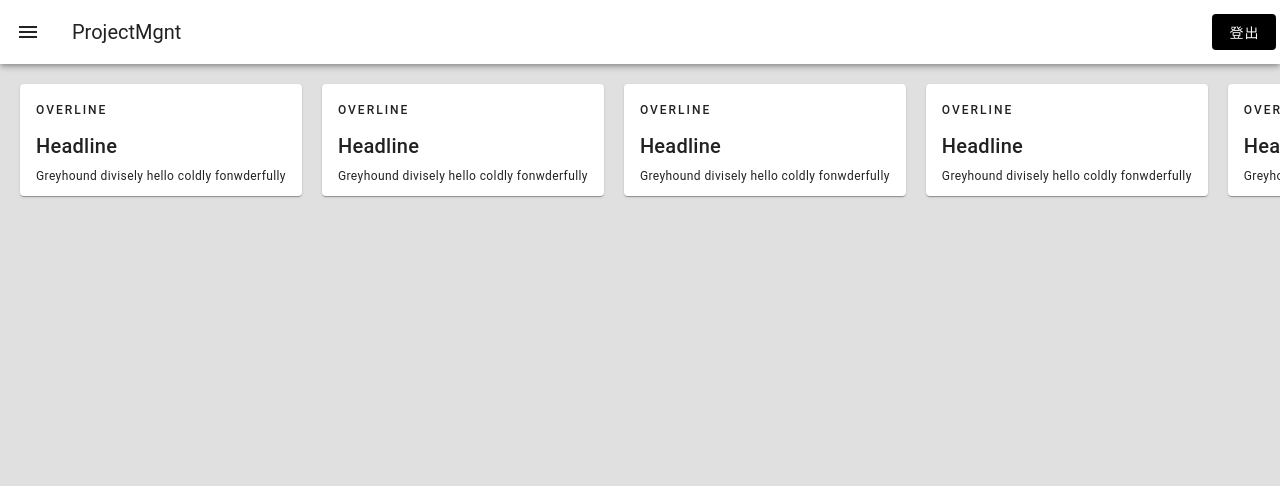
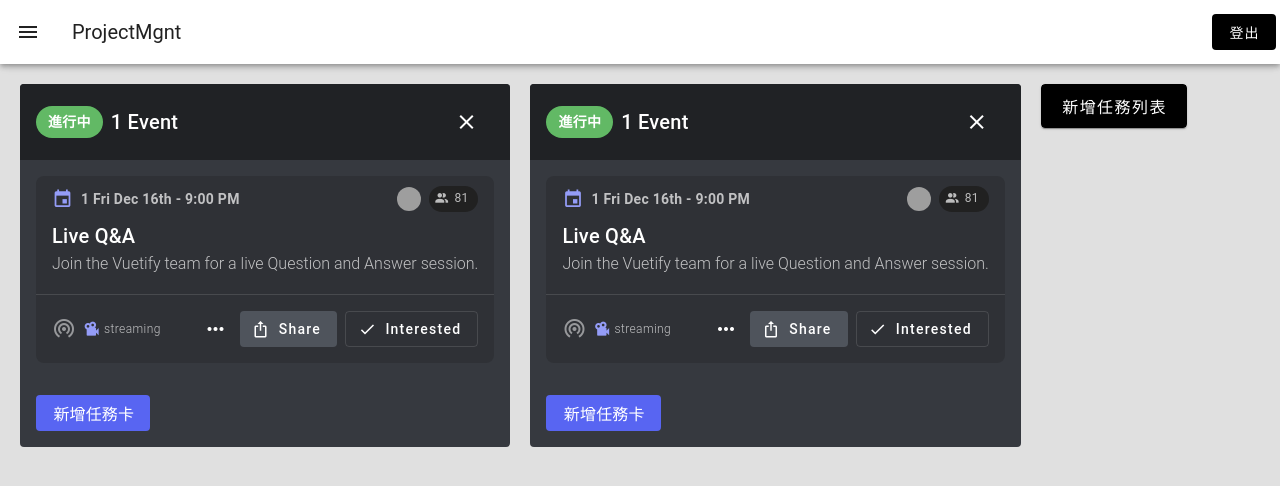
Before and after one commit to ZhiRongDev/ProjectMgmt, a Vue app: page /project in a window 1280 px wide. Shown: the top 486 px of the page. Built offline with nearby package versions, Linux system fonts and the light colour scheme; grey boxes are pictures that could not be loaded.

Commit message:
Fix task card

```diff
--- a/src/views/ProjectView.vue
+++ b/src/views/ProjectView.vue
@@ -1,21 +1,84 @@
 <template>
     <AppWrapper>
+        <!-- https://vuetifyjs.com/en/components/buttons/#discord-event -->
         <div class="pa-5 task-container overflow-x-auto">
-            <template v-for="n in 10" :key="n">
-                <v-card class="mr-5 d-inline-block">
-                    <v-card-item>
-                        <div>
-                            <div class="text-overline mb-1">
-                                OVERLINE
+            <template v-for="n in 2" :key="n">
+                <v-card class="mr-5 task-card" color="#36393f" theme="dark" variant="flat">
+                    <v-sheet color="#202225">
+                        <v-card-item>
+                            <template v-slot:prepend>
+                                <v-card-title class="d-flex">
+                                    <!-- <v-icon icon="mdi-calendar" start></v-icon> -->
+                                    <v-chip class="bg-green mr-2"><strong>進行中</strong></v-chip>
+                                    1 Event
+                                </v-card-title>
+                            </template>
+
+                            <v-divider vertical class="mx-2"></v-divider>
+
+                            <template v-slot:append>
+                                <v-btn icon="$close" size="large" variant="text"></v-btn>
+                            </template>
+                        </v-card-item>
+                    </v-sheet>
+
+                    <v-card class="ma-4" color="#2f3136" rounded="lg" variant="flat">
+                        <v-card-item>
+                            <v-card-title class="text-body-2 d-flex align-center">
+                                <v-icon color="#949cf7" icon="mdi-calendar" start></v-icon>
+
+                                <span class="text-medium-emphasis font-weight-bold">1 Fri Dec 16th - 9:00 PM</span>
+
+                                <v-spacer></v-spacer>
+
+                                <v-avatar image="https://cdn.vuetifyjs.com/images/john-smirk.png" size="x-small"></v-avatar>
+
+                                <v-chip class="ms-2 text-medium-emphasis" color="grey-darken-4"
+                                    prepend-icon="mdi-account-multiple" size="small" text="81" variant="flat"></v-chip>
+                            </v-card-title>
+
+                            <div class="py-2">
+                                <div class="text-h6">Live Q&A</div>
+
+                                <div class="font-weight-light text-medium-emphasis">
+                                    Join the Vuetify team for a live Question and Answer session.
+                                </div>
                             </div>
-                            <div class="text-h6 mb-1">
-                                Headline
-                            </div>
-                            <div class="text-caption">Greyhound divisely hello coldly fonwderfully</div>
+                        </v-card-item>
+
+                        <v-divider></v-divider>
+
+                        <div class="pa-4 d-flex align-center">
+                            <v-icon color="disabled" icon="mdi-broadcast" start></v-icon>
+
+                            <v-icon color="#949cf7" icon="mdi-video-vintage" size="x-small"></v-icon>
+
+                            <span class="text-caption text-medium-emphasis ms-1 font-weight-light">
+                                streaming
+                            </span>
+
+                            <v-spacer></v-spacer>
+
+                            <v-icon class="me-3" icon="mdi-dots-horizontal"></v-icon>
+
+                            <v-btn class="me-2 text-none" color="#4f545c" prepend-icon="mdi-export-variant" variant="flat">
+                                Share
+                            </v-btn>
+
+                            <v-btn border class="text-none" prepend-icon="mdi-check" variant="text">
+                                Interested
+                            </v-btn>
                         </div>
-                    </v-card-item>
+                    </v-card>
+                    <v-btn class="text-none text-subtitle-1 ma-4" color="#5865f2" variant="flat">
+                        新增任務卡
+                    </v-btn>
                 </v-card>
             </template>
+            <v-card class="mr-5 task-card">
+                <v-btn size="large" class="bg-black">新增任務列表</v-btn>
+            </v-card>
+
         </div>
     </AppWrapper>
 </template>
@@ -38,4 +101,10 @@ export default {
     height: 100%;
     white-space: nowrap;
 }
+
+.task-card {
+    max-width: 650px;
+    display: inline-block;
+    vertical-align: top;
+}
 </style>
```
